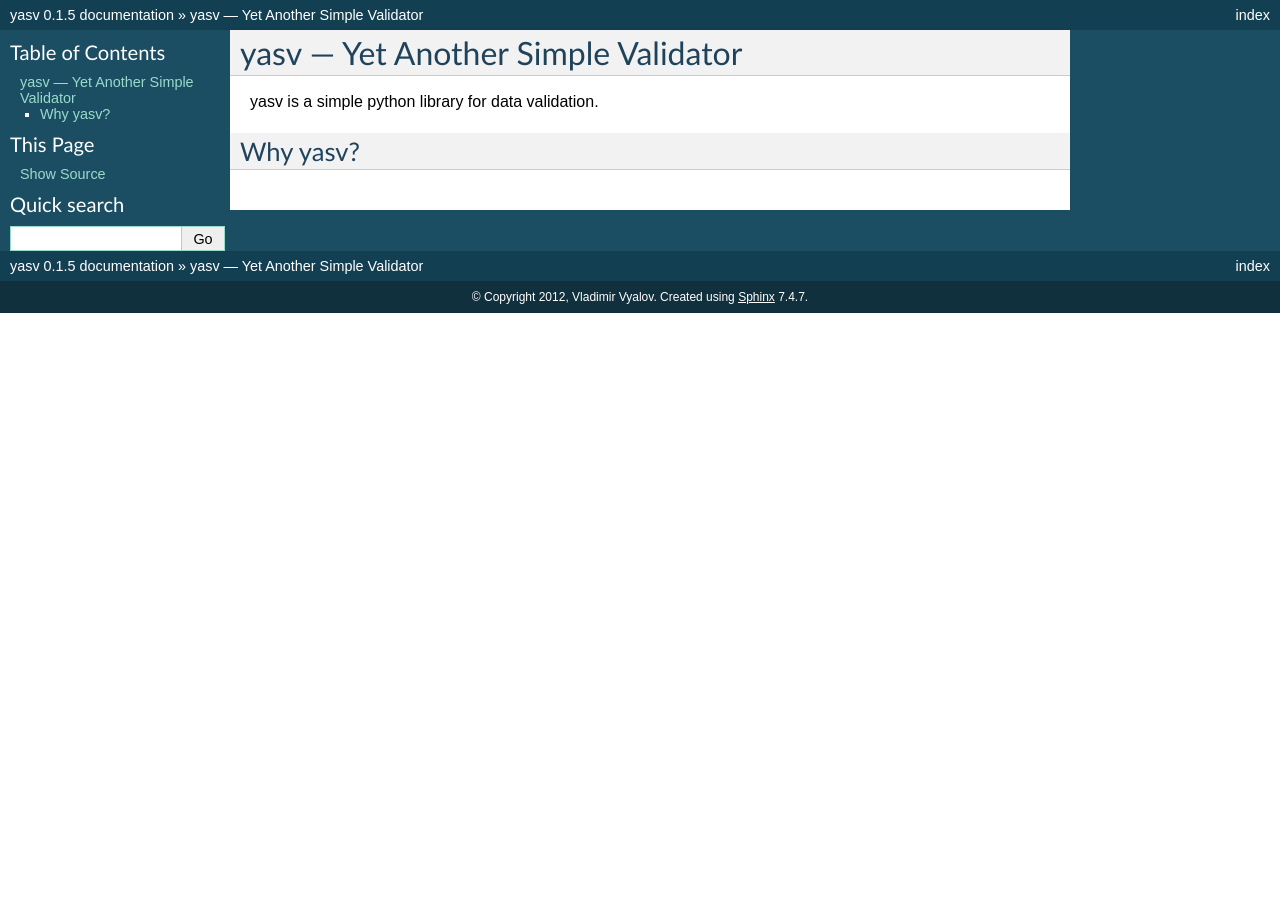
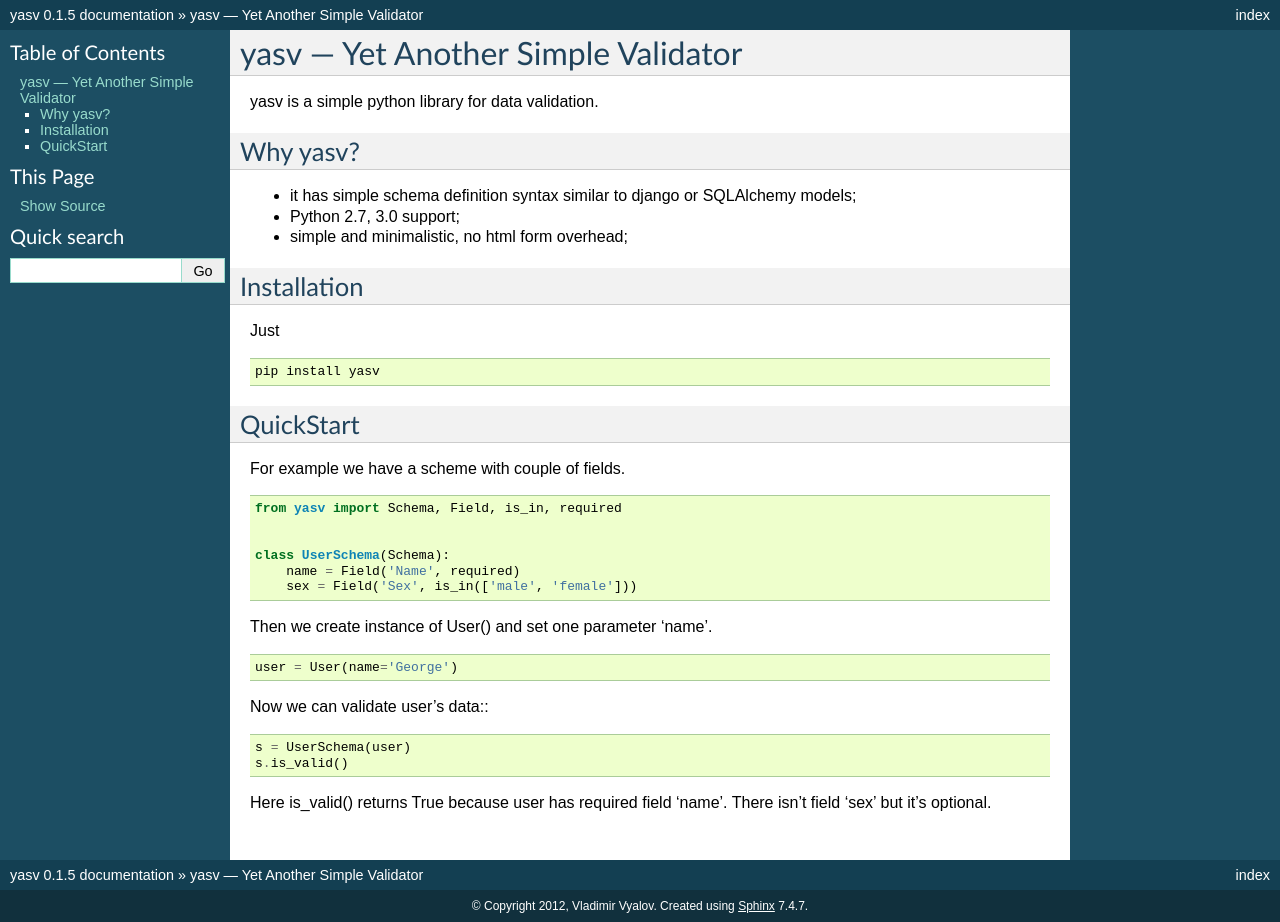
Before and after one commit to vyalow/yasv, a Sphinx documentation site: the page built from docs/index.rst, in a window 1280 px wide. Built offline with Sphinx 7.4.7, drawn with Linux system fonts in a browser that asks for light colours; before the commit the page ends 900 px from its top, so only the background shows below that.

Commit message:
QuickStart documentation

```diff
--- a/docs/index.rst
+++ b/docs/index.rst
@@ -5,3 +5,39 @@
 
 Why yasv?
 ---------
+
+* it has simple schema definition syntax similar to django or SQLAlchemy models;
+* Python 2.7, 3.0 support;
+* simple and minimalistic, no html form overhead;
+
+Installation
+------------
+
+Just ::
+
+    pip install yasv
+
+QuickStart
+----------
+
+For example we have a scheme with couple of fields. ::
+
+    from yasv import Schema, Field, is_in, required
+
+
+    class UserSchema(Schema):
+        name = Field('Name', required)
+        sex = Field('Sex', is_in(['male', 'female']))
+
+
+Then we create instance of User() and set one parameter 'name'. ::
+
+    user = User(name='George')
+
+Now we can validate user's data:::
+
+    s = UserSchema(user)
+    s.is_valid()
+
+Here is_valid() returns True because user has required field 'name'. There isn't
+field 'sex' but it's optional.
```
Also changed, not shown: README.md (+3 -62 lines).
